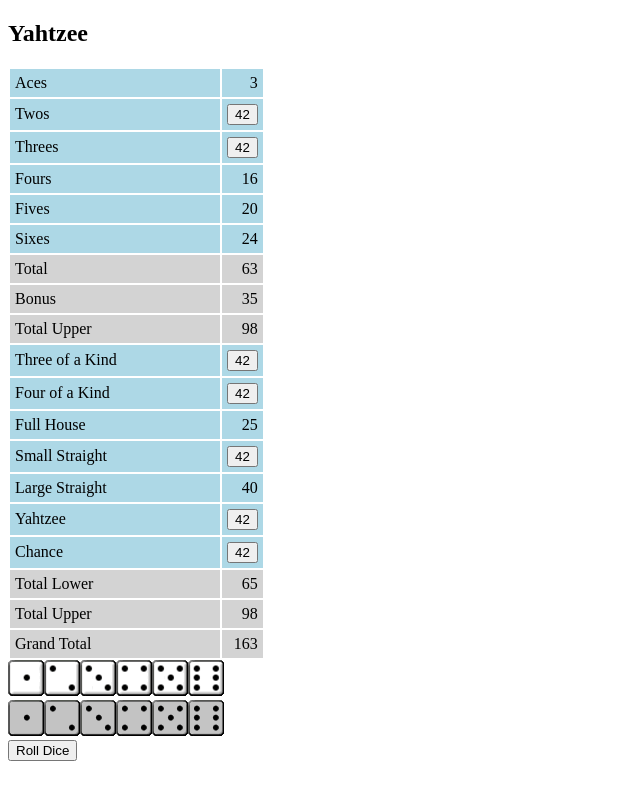
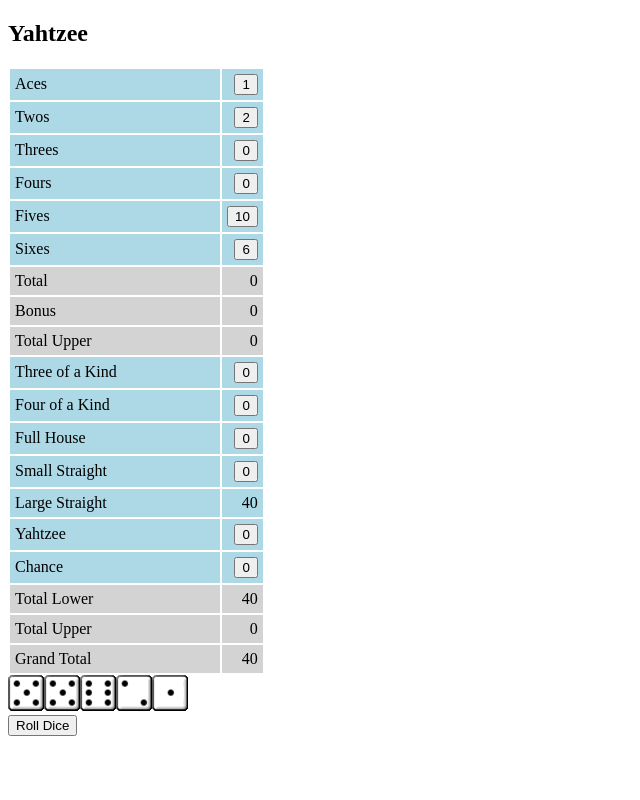
Before and after one commit to FelixHx/angularyahtzee, an Angular app: page / in a window 1280 px wide. Shown: the whole page, without its empty margins (0-640 px from the left). Built offline with nearby package versions, Linux system fonts and the light colour scheme.

Commit message:
funzt schon ein bisschen mit würfeln

```diff
--- a/src/app/kniffel-api.service.ts
+++ b/src/app/kniffel-api.service.ts
@@ -8,18 +8,18 @@
 
 export class KniffelApiService {
   fields : Row[] =[
-    {id: "1", title:"Aces", points: 3, sum:false},
-    {id: "2", title:"Twos", points:null, sum:false},
+    {id: "1", title:"Aces", points: null, sum:false},
+    {id: "2", title:"Twos", points: null, sum:false},
     {id: "3", title:"Threes", points: null, sum:false},
-    {id: "4", title:"Fours", points: 16, sum:false},
-    {id: "5", title:"Fives", points: 20, sum:false},
-    {id: "6", title:"Sixes", points: 24, sum:false},
+    {id: "4", title:"Fours", points: null, sum:false},
+    {id: "5", title:"Fives", points: null, sum:false},
+    {id: "6", title:"Sixes", points: null, sum:false},
     {id: "T", title:"Total", points: null, sum:true},
     {id: "B", title:"Bonus", points: null, sum:true},
     {id: "TU", title:"Total Upper", points: null, sum:true},
     {id: "3K", title:"Three of a Kind", points: null, sum:false},
     {id: "4K", title:"Four of a Kind", points: null, sum:false},
-    {id: "FH", title:"Full House", points: 25, sum:false},
+    {id: "FH", title:"Full House", points: null, sum:false},
     {id: "SS", title:"Small Straight", points: null, sum:false},
     {id: "LS", title:"Large Straight", points: 40, sum:false},
     {id: "Y", title:"Yahtzee", points: null, sum:false},
@@ -63,12 +63,5 @@
     return this.fields;
   }
 
-  setPoints(id: string) {
-    for (var val of this.fields) {
-      if (val.id == id ) val.points=42;
-    }
-
-  }
-
   constructor() { }
 }
--- a/src/app/kniffel/kniffel.component.html
+++ b/src/app/kniffel/kniffel.component.html
@@ -6,24 +6,13 @@
       <td *ngIf="field.sum" class="field-point-cell">{{field.points}}</td>
       <td *ngIf="!field.sum" class="sum-point-cell">
         <div *ngIf="field.points != null" >{{field.points}}</div>
-        <div *ngIf="field.points == null" ><button (click)="field.points=42; ">42</button></div>
+        <div *ngIf="field.points == null" ><button (click)="field.points=points(field.id, dices); rollDice();">{{points(field.id, dices)}}</button></div>
       </td>
     </tr>
   </tbody>
 </table>
 
-<img class="logo" src="img/1.gif">
-<img class="logo" src="img/2.gif">
-<img class="logo" src="img/3.gif">
-<img class="logo" src="img/4.gif">
-<img class="logo" src="img/5.gif">
-<img class="logo" src="img/6.gif">
-<br/>
-<img class="logo" src="img/1fixed.gif">
-<img class="logo" src="img/2fixed.gif">
-<img class="logo" src="img/3fixed.gif">
-<img class="logo" src="img/4fixed.gif">
-<img class="logo" src="img/5fixed.gif">
-<img class="logo" src="img/6fixed.gif">
+<img *ngFor="let dice of dices" src="img/{{dice}}.gif">
+
 <br/>
 <button (click)="rollDice()">Roll Dice</button>
--- a/src/app/kniffel/kniffel.component.ts
+++ b/src/app/kniffel/kniffel.component.ts
@@ -18,8 +18,33 @@
     this.fields = this.kniffelApiService.getAll();
   };
 
+  points(fieldId:string, dices:number[]) : number{
+    var sum = 0;
+    dices.forEach(function (value){
+      if (fieldId=="1" && value==1) sum += value;
+      if (fieldId=="2" && value==2) sum += value;
+      if (fieldId=="3" && value==3) sum += value;
+      if (fieldId=="4" && value==4) sum += value;
+      if (fieldId=="5" && value==5) sum += value;
+      if (fieldId=="6" && value==6) sum += value;
+    })
+    return sum;
+  }
+
+  dices : number[] = [5,5,6,2,1];
+
   rollDice():void {
-    console.log("Roll Dice Fallera");
-    this.kniffelApiService.setPoints("FH");
+    //console.log("Roll Dice Fallera");
+    //console.log(Math.floor((Math.random() * 6) + 1));
+    this.dices = [
+      Math.floor((Math.random() * 6) + 1),
+      Math.floor((Math.random() * 6) + 1),
+      Math.floor((Math.random() * 6) + 1),
+      Math.floor((Math.random() * 6) + 1),
+      Math.floor((Math.random() * 6) + 1),
+    ];
+    console.log(this.points("6", this.dices));
   };
+
+
 };
```
